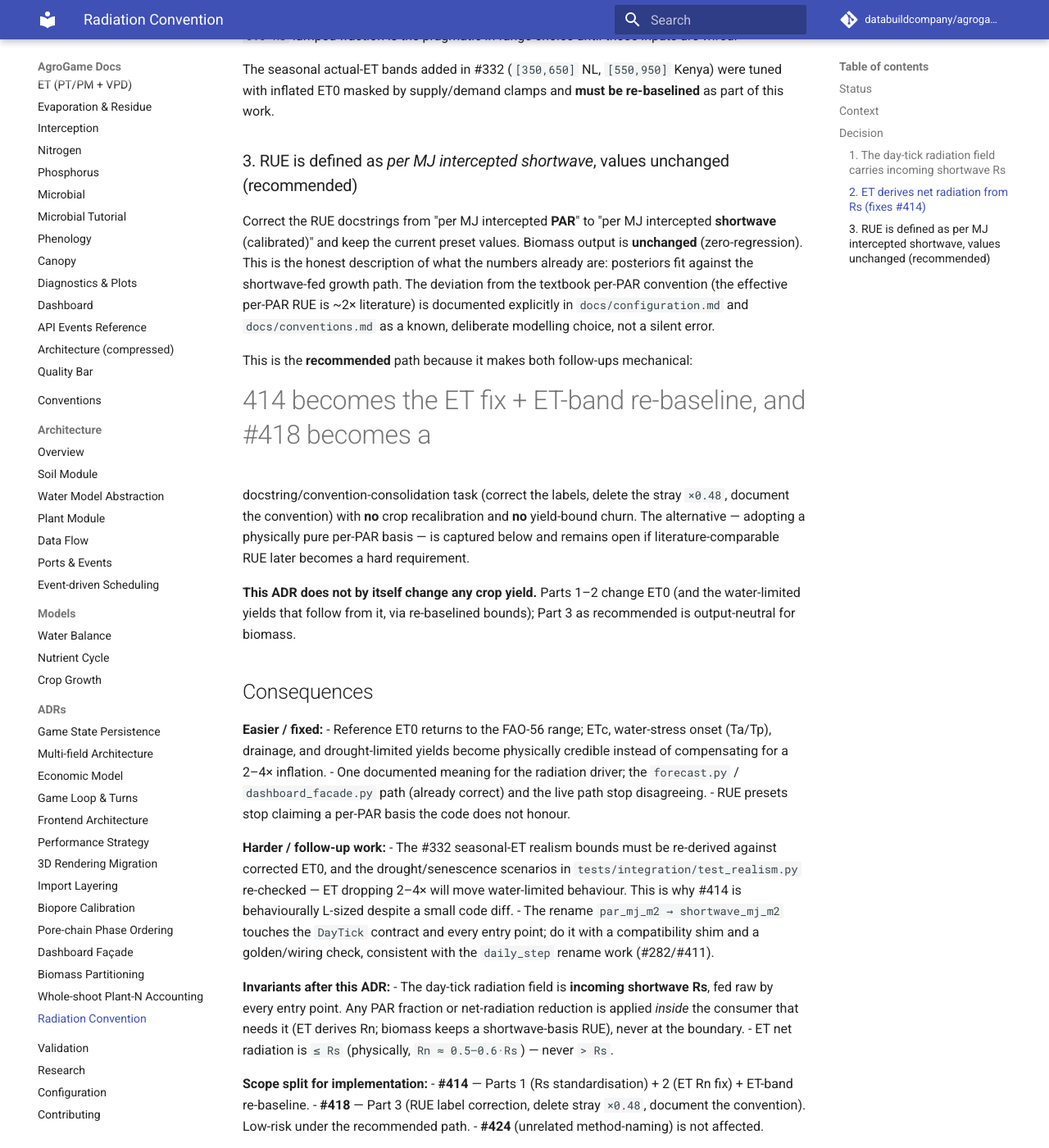
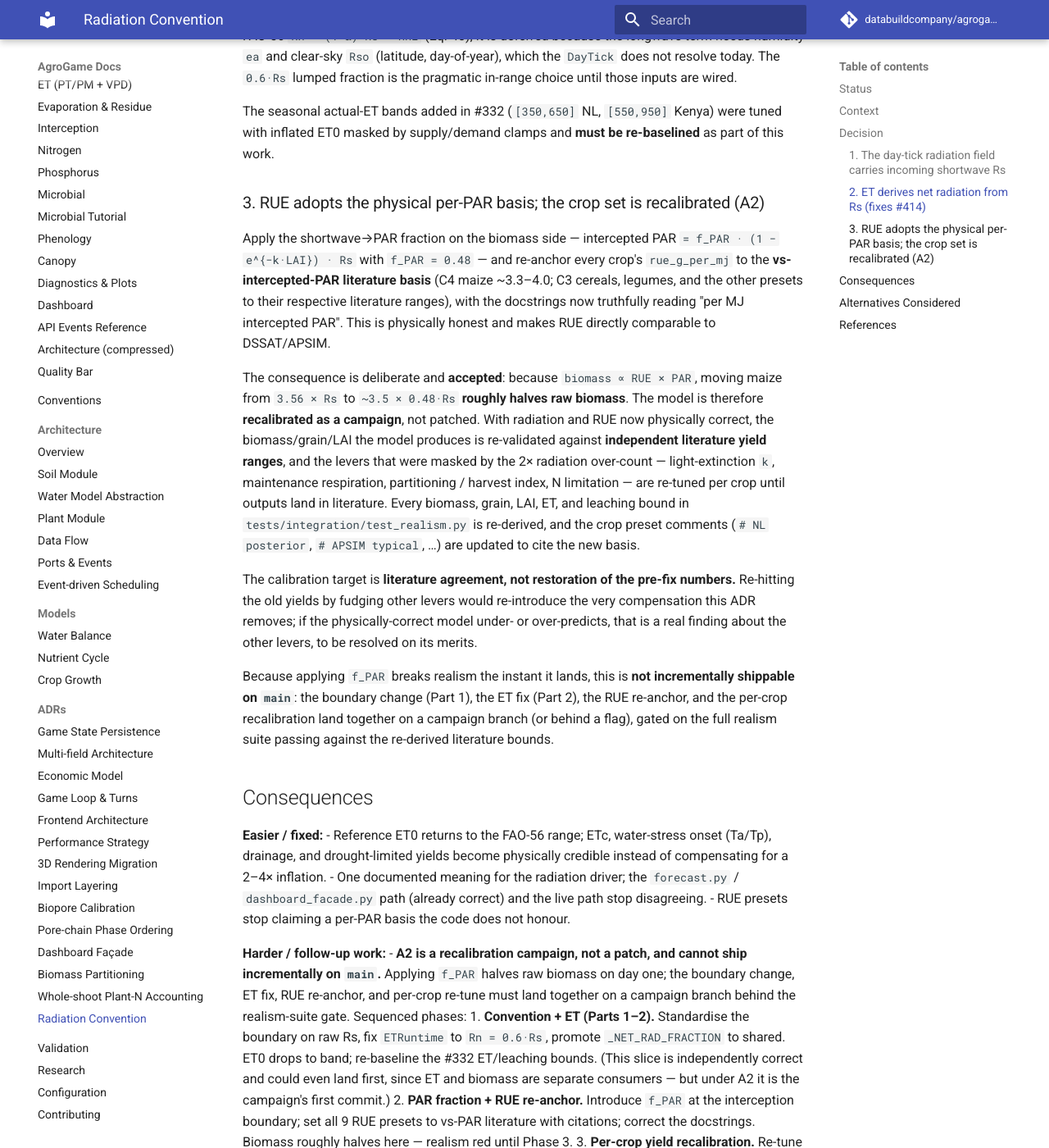
Before and after one commit to gedejong/agrogame, an MkDocs documentation site: the page built from docs/adr/ADR-014-radiation-convention.md, in a window 1280 px wide and 1400 px high, scrolled down 2531 px. Shown: the whole window at 82% size. Built offline with MkDocs 1.6.1 and Material for MkDocs 9.7.7, drawn with Linux system fonts in a browser that asks for light colours; comment, search, counter and statistics services are not loaded; some of the changed text lies outside the part shown.

Commit message:
docs(adr): ADR-014 decision is A2 (physical per-PAR RUE + recalibration)
PO chose A2 over the zero-regression relabel (A1). Rewrites Decision Part 3 to
adopt the shortwave->PAR fraction on the biomass side and re-anchor all RUE
presets to vs-PAR literature, accepting that raw biomass roughly halves and the
crop set must be recalibrated against literature yield ranges (not the pre-fix
numbers). Consequences now lay out the 4-phase campaign (convention+ET / PAR+RUE
re-anchor / per-crop recalibration / validation), which cannot ship incrementally
on main. A1 moved to rejected alternatives (kept as fallback). Status: Accepted.

Co-Authored-By: Claude Opus 4.8 <noreply@anthropic.com>

```diff
--- a/docs/adr/ADR-014-radiation-convention.md
+++ b/docs/adr/ADR-014-radiation-convention.md
@@ -3,7 +3,9 @@
 ## Status
 
 <!-- One of: Proposed | Accepted | Deprecated | Superseded by ADR-YYY -->
-Proposed
+Accepted — PO decision is **A2**: adopt the physical per-PAR RUE basis and
+recalibrate the crop set (biomass output is allowed to shift). See Decision
+Part 3; the zero-regression relabel is recorded as the rejected alternative A1.
 
 ## Context
 
@@ -105,28 +107,38 @@ The seasonal actual-ET bands added in #332 (`[350,650]` NL, `[550,950]` Kenya)
 were tuned with inflated ET0 masked by supply/demand clamps and **must be
 re-baselined** as part of this work.
 
-### 3. RUE is defined as *per MJ intercepted shortwave*, values unchanged (recommended)
+### 3. RUE adopts the physical per-PAR basis; the crop set is recalibrated (A2)
 
-Correct the RUE docstrings from "per MJ intercepted **PAR**" to "per MJ
-intercepted **shortwave** (calibrated)" and keep the current preset values.
-Biomass output is **unchanged** (zero-regression). This is the honest
-description of what the numbers already are: posteriors fit against the
-shortwave-fed growth path. The deviation from the textbook per-PAR convention
-(the effective per-PAR RUE is ~2× literature) is documented explicitly in
-`docs/configuration.md` and `docs/conventions.md` as a known, deliberate
-modelling choice, not a silent error.
+Apply the shortwave→PAR fraction on the biomass side — intercepted PAR
+`= f_PAR · (1 − e^{−k·LAI}) · Rs` with `f_PAR = 0.48` — and re-anchor every crop's
+`rue_g_per_mj` to the **vs-intercepted-PAR literature basis** (C4 maize ~3.3–4.0;
+C3 cereals, legumes, and the other presets to their respective literature
+ranges), with the docstrings now truthfully reading "per MJ intercepted PAR".
+This is physically honest and makes RUE directly comparable to DSSAT/APSIM.
 
-This is the **recommended** path because it makes both follow-ups mechanical:
-#414 becomes the ET fix + ET-band re-baseline, and #418 becomes a
-docstring/convention-consolidation task (correct the labels, delete the stray
-`×0.48`, document the convention) with **no** crop recalibration and **no**
-yield-bound churn. The alternative — adopting a physically pure per-PAR basis —
-is captured below and remains open if literature-comparable RUE later becomes a
-hard requirement.
+The consequence is deliberate and **accepted**: because `biomass ∝ RUE × PAR`,
+moving maize from `3.56 × Rs` to `~3.5 × 0.48·Rs` **roughly halves raw biomass**.
+The model is therefore **recalibrated as a campaign**, not patched. With
+radiation and RUE now physically correct, the biomass/grain/LAI the model
+produces is re-validated against **independent literature yield ranges**, and the
+levers that were masked by the 2× radiation over-count — light-extinction `k`,
+maintenance respiration, partitioning / harvest index, N limitation — are
+re-tuned per crop until outputs land in literature. Every biomass, grain, LAI,
+ET, and leaching bound in `tests/integration/test_realism.py` is re-derived, and
+the crop preset comments (`# NL posterior`, `# APSIM typical`, …) are updated to
+cite the new basis.
 
-**This ADR does not by itself change any crop yield.** Parts 1–2 change ET0 (and
-the water-limited yields that follow from it, via re-baselined bounds); Part 3 as
-recommended is output-neutral for biomass.
+The calibration target is **literature agreement, not restoration of the
+pre-fix numbers.** Re-hitting the old yields by fudging other levers would
+re-introduce the very compensation this ADR removes; if the physically-correct
+model under- or over-predicts, that is a real finding about the other levers, to
+be resolved on its merits.
+
+Because applying `f_PAR` breaks realism the instant it lands, this is **not
+incrementally shippable on `main`**: the boundary change (Part 1), the ET fix
+(Part 2), the RUE re-anchor, and the per-crop recalibration land together on a
+campaign branch (or behind a flag), gated on the full realism suite passing
+against the re-derived literature bounds.
 
 ## Consequences
 
@@ -140,39 +152,61 @@ recommended is output-neutral for biomass.
 - RUE presets stop claiming a per-PAR basis the code does not honour.
 
 **Harder / follow-up work:**
-- The #332 seasonal-ET realism bounds must be re-derived against corrected ET0,
-  and the drought/senescence scenarios in `tests/integration/test_realism.py`
-  re-checked — ET dropping 2–4× will move water-limited behaviour. This is why
-  #414 is behaviourally L-sized despite a small code diff.
+- **A2 is a recalibration campaign, not a patch, and cannot ship incrementally
+  on `main`.** Applying `f_PAR` halves raw biomass on day one; the boundary
+  change, ET fix, RUE re-anchor, and per-crop re-tune must land together on a
+  campaign branch behind the realism-suite gate. Sequenced phases:
+  1. **Convention + ET (Parts 1–2).** Standardise the boundary on raw Rs, fix
+     `ETRuntime` to `Rn = 0.6·Rs`, promote `_NET_RAD_FRACTION` to shared. ET0
+     drops to band; re-baseline the #332 ET/leaching bounds. (This slice is
+     independently correct and could even land first, since ET and biomass are
+     separate consumers — but under A2 it is the campaign's first commit.)
+  2. **PAR fraction + RUE re-anchor.** Introduce `f_PAR` at the interception
+     boundary; set all 9 RUE presets to vs-PAR literature with citations;
+     correct the docstrings. Biomass roughly halves here — realism red until
+     Phase 3.
+  3. **Per-crop yield recalibration.** Re-tune `k` / respiration / HI / N per
+     crop against literature yield ranges; re-derive every biomass/grain/LAI
+     bound in `tests/integration/test_realism.py`. The repo's
+     `scripts/bayesian_calibration.py` + `data/.../scenarios.yaml` are the
+     calibration harness; this is the large, iterative phase.
+  4. **Validation + docs.** Full realism suite green against re-derived bounds;
+     document the convention in `docs/configuration.md` / `docs/conventions.md`.
 - The rename `par_mj_m2 → shortwave_mj_m2` touches the `DayTick` contract and
   every entry point; do it with a compatibility shim and a golden/wiring check,
   consistent with the `daily_step` rename work (#282/#411).
+- Expect crop **yields to move** relative to today. Under A2 that is intended:
+  the pre-fix numbers were partly an artefact of the 2× radiation over-count.
 
 **Invariants after this ADR:**
 - The day-tick radiation field is **incoming shortwave Rs**, fed raw by every
-  entry point. Any PAR fraction or net-radiation reduction is applied *inside*
-  the consumer that needs it (ET derives Rn; biomass keeps a shortwave-basis
-  RUE), never at the boundary.
+  entry point. Every physical reduction is applied *inside* the consumer: ET
+  derives `Rn ≈ 0.6·Rs`; biomass derives intercepted PAR via `f_PAR`. No
+  fraction is pre-applied at the boundary.
 - ET net radiation is `≤ Rs` (physically, `Rn ≈ 0.5–0.6·Rs`) — never `> Rs`.
+- RUE presets carry a **true per-PAR** value with a literature citation; the
+  biomass path multiplies RUE by intercepted **PAR**, never by shortwave.
 
 **Scope split for implementation:**
-- **#414** — Parts 1 (Rs standardisation) + 2 (ET Rn fix) + ET-band re-baseline.
-- **#418** — Part 3 (RUE label correction, delete stray `×0.48`, document the
-  convention). Low-risk under the recommended path.
+- **#414** — Parts 1 (Rs standardisation) + 2 (ET Rn fix) + ET-band re-baseline;
+  Phase 1 of the campaign.
+- **#418** — Part 3 under A2: PAR fraction + RUE re-anchor + the per-crop yield
+  recalibration (Phases 2–3). This is now an L/XL calibration campaign, not a
+  doc fix; it should be split into a tracked epic with per-crop sub-tasks.
 - **#424** (unrelated method-naming) is not affected.
 
 ## Alternatives Considered
 
-- **A2 — Physically pure per-PAR RUE (biomass may halve).** Feed `PAR = 0.48·Rs`
-  to the canopy and re-anchor every RUE preset to the vs-PAR literature basis.
-  Physically the most defensible, and makes RUE directly comparable to DSSAT/APSIM
-  numbers. Rejected as the default because it **halves maize biomass** and forces
-  a coordinated re-tune of the other yield levers (interception, partitioning, N
-  limitation) plus a full re-baseline of every biomass/grain bound in the realism
-  suite — a large, high-risk recalibration. Kept on the table: if literature-
-  comparable RUE becomes a requirement, this ADR's Part 3 is the seam to revisit,
-  and the work is well-scoped (it is exactly #418 under its "reconcile to vs-PAR"
-  reading).
+- **A1 — Relabel RUE as vs-shortwave, keep the values (zero regression).**
+  Correct the docstrings to "per MJ intercepted shortwave (calibrated)", keep the
+  current preset numbers, and change no biomass output; #414 (ET) still lands but
+  #418 collapses to a docstring/convention fix. **Rejected**: it preserves the
+  physics inconsistency it merely renames — RUE stays ~2× the true per-PAR
+  literature value and is not comparable to DSSAT/APSIM, and the model keeps
+  producing realistic biomass only via the radiation over-count. Chosen against
+  by the PO in favour of A2 (physical correctness) despite A1's much lower cost.
+  A1 remains the fallback if the A2 recalibration campaign proves intractable
+  within the available effort.
 - **Per-climate PAR fraction** (vary 0.48 by climate/aerosol). Rejected as
   over-engineering for the current model resolution; a single documented fraction
   is adequate and the boundary now carries Rs anyway.
```
Also changed, not shown: CLAUDE.md (+1 -1 lines).
